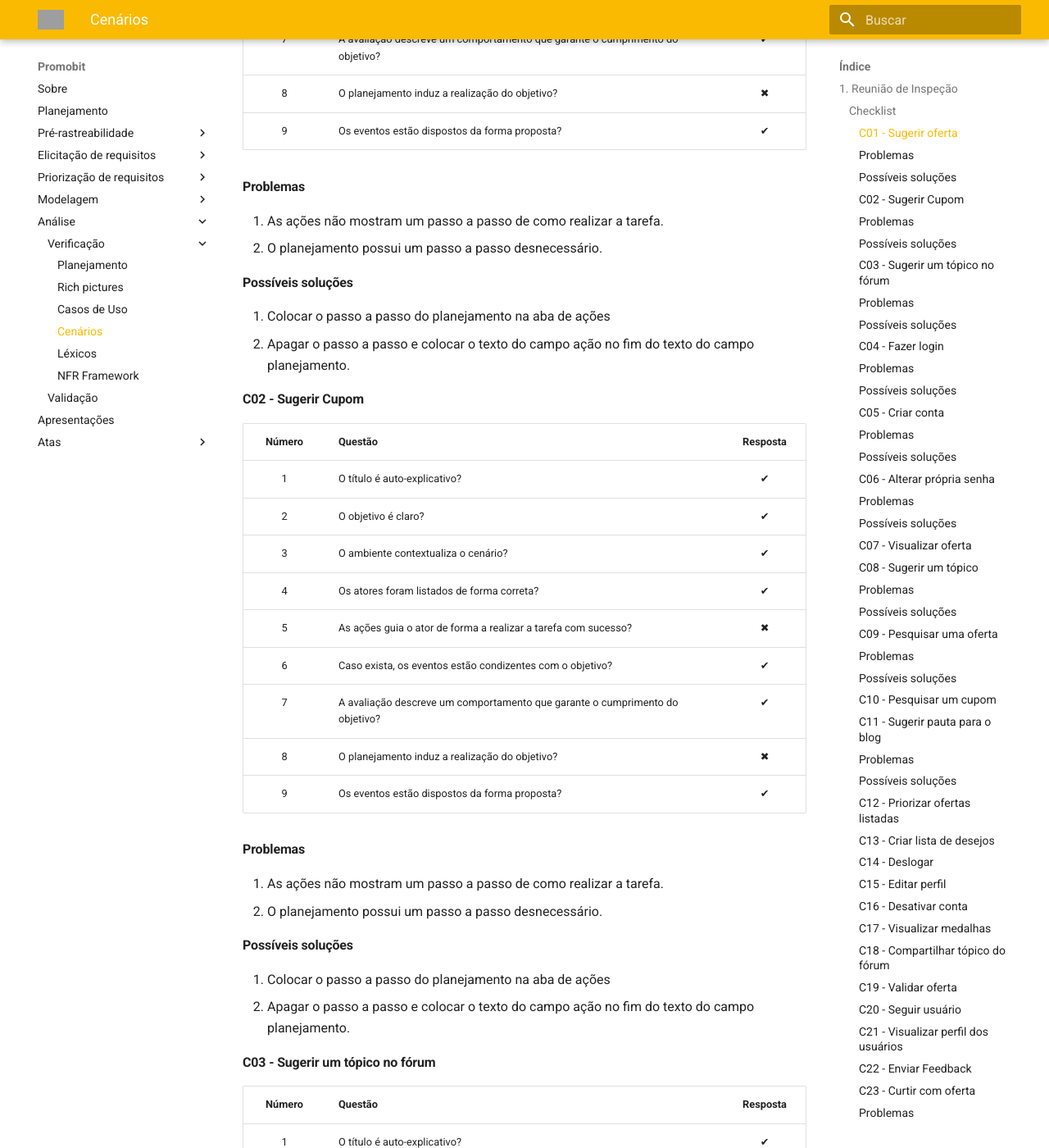
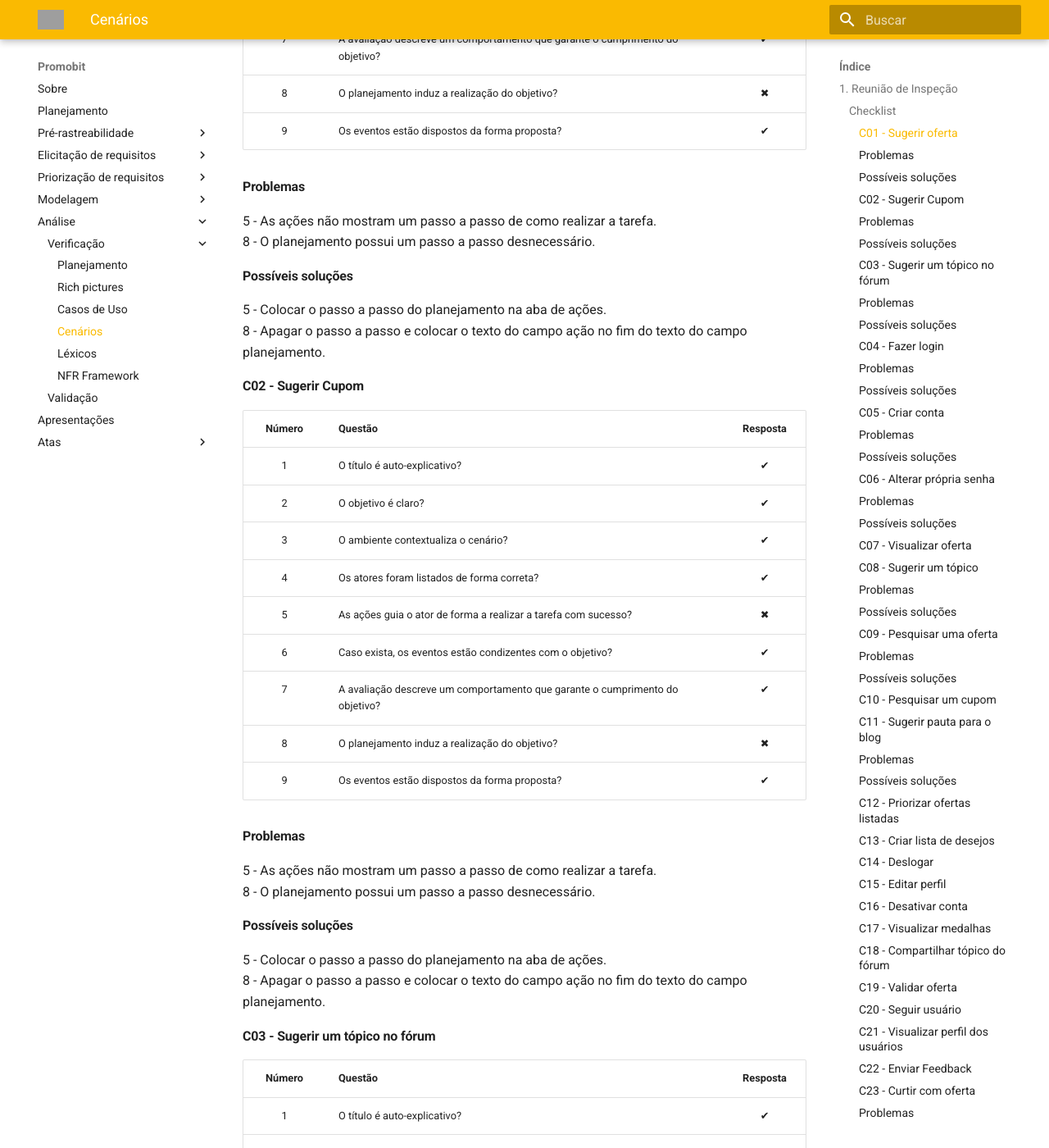
Before and after one commit to Joao-Pedro-Moura/2020.1-Promobit, an MkDocs documentation site: the page built from docs/analise/verificacao/cenario.md, in a window 1280 px wide and 1400 px high, scrolled down 611 px. Shown: the whole window at 82% size. Built offline with MkDocs 1.6.1 and Material for MkDocs 9.7.7, drawn with Linux system fonts in a browser that asks for light colours; old or Windows-style settings are respelled for this version of MkDocs; some of the changed text lies outside the part shown; grey boxes are pictures that could not be loaded.

```diff
--- a/docs/analise/verificacao/cenario.md
+++ b/docs/analise/verificacao/cenario.md
@@ -20,13 +20,13 @@
 
 #### Problemas
 
-5. As ações não mostram um passo a passo de como realizar a tarefa.
-8. O planejamento possui um passo a passo desnecessário.
+5 - As ações não mostram um passo a passo de como realizar a tarefa. <br />
+8 - O planejamento possui um passo a passo desnecessário.
 
 #### Possíveis soluções
 
-5. Colocar o passo a passo do planejamento na aba de ações
-8. Apagar o passo a passo e colocar o texto do campo ação no fim do texto do campo planejamento.
+5 - Colocar o passo a passo do planejamento na aba de ações. <br />
+8 - Apagar o passo a passo e colocar o texto do campo ação no fim do texto do campo planejamento.
 
 #### C02 - Sugerir Cupom
 
@@ -44,13 +44,13 @@
 
 #### Problemas
 
-5. As ações não mostram um passo a passo de como realizar a tarefa.
-8. O planejamento possui um passo a passo desnecessário.
+5 - As ações não mostram um passo a passo de como realizar a tarefa. <br />
+8 - O planejamento possui um passo a passo desnecessário.
 
 #### Possíveis soluções
 
-5. Colocar o passo a passo do planejamento na aba de ações
-8. Apagar o passo a passo e colocar o texto do campo ação no fim do texto do campo planejamento.
+5 - Colocar o passo a passo do planejamento na aba de ações. <br />
+8 - Apagar o passo a passo e colocar o texto do campo ação no fim do texto do campo planejamento.
 
 #### C03 - Sugerir um tópico no fórum
 
@@ -68,13 +68,13 @@
 
 #### Problemas
 
-5. As ações não mostram um passo a passo de como realizar a tarefa.
-8. O planejamento possui um passo a passo desnecessário.
+5 - As ações não mostram um passo a passo de como realizar a tarefa. <br />
+8 - O planejamento possui um passo a passo desnecessário.
 
 #### Possíveis soluções
 
-5. Colocar o passo a passo do planejamento na aba de ações
-8. Apagar o passo a passo e colocar o texto do campo ação no fim do texto do campo planejamento.
+5 - Colocar o passo a passo do planejamento na aba de ações. <br />
+8 - Apagar o passo a passo e colocar o texto do campo ação no fim do texto do campo planejamento.
 
 #### C04 - Fazer login
 
@@ -92,13 +92,13 @@
 
 #### Problemas
 
-5. As ações não mostram um passo a passo de como realizar a tarefa.
-8. O planejamento possui um passo a passo desnecessário.
+5 - As ações não mostram um passo a passo de como realizar a tarefa. <br />
+8 - O planejamento possui um passo a passo desnecessário.
 
 #### Possíveis soluções
 
-5. Inverter os campos de ação e planejamento
-8. Inverter os campos de ação e planejamento
+5 - Inverter os campos de ação e planejamento. <br />
+8 - Inverter os campos de ação e planejamento.
 
 #### C05 - Criar conta
 
@@ -116,15 +116,15 @@
 
 #### Problemas
 
-5. As ações não mostram um passo a passo de como realizar a tarefa.
-8. O planejamento possui um passo a passo desnecessário.
-9. Os eventos estão dispostos na tabela de uma outra forma.
+5 - As ações não mostram um passo a passo de como realizar a tarefa. <br />
+8 - O planejamento possui um passo a passo desnecessário. <br />
+9 - Os eventos estão dispostos na tabela de uma outra forma.
 
 #### Possíveis soluções
 
-5. Inverter os campos de ação e planejamento
-8. Inverter os campos de ação e planejamento
-9. Colocar os eventos na forma descrita pela tabela utilizada como molde.
+5 - Inverter os campos de ação e planejamento. <br />
+8 - Inverter os campos de ação e planejamento. <br />
+9 - Colocar os eventos na forma descrita pela tabela utilizada como molde.
 
 #### C06 - Alterar própria senha
 
@@ -142,13 +142,13 @@
 
 #### Problemas
 
-5. As ações não mostram um passo a passo de como realizar a tarefa.
-9. Os eventos estão dispostos na tabela de uma outra forma.
+5 - As ações não mostram um passo a passo de como realizar a tarefa. <br />
+9 - Os eventos estão dispostos na tabela de uma outra forma.
 
 #### Possíveis soluções
 
-5. Documentar o passo a passo de como é feita a alteração de senha.
-9. Colocar os eventos na forma descrita pela tabela utilizada como molde.
+5 - Documentar o passo a passo de como é feita a alteração de senha. <br />
+9 - Colocar os eventos na forma descrita pela tabela utilizada como molde.
 
 #### C07 - Visualizar oferta
 
@@ -180,13 +180,13 @@
 
 #### Problemas
 
-5. As ações não mostram um passo a passo de como realizar a tarefa.
-8. O planejamento possui um passo a passo desnecessário.
+5 - As ações não mostram um passo a passo de como realizar a tarefa. <br />
+8 - O planejamento possui um passo a passo desnecessário.
 
 #### Possíveis soluções
 
-5. Colocar o passo a passo do planejamento na aba de ações
-8. Apagar o passo a passo e colocar o texto do campo ação no fim do texto do campo planejamento.
+5 - Colocar o passo a passo do planejamento na aba de ações. <br />
+8 - Apagar o passo a passo e colocar o texto do campo ação no fim do texto do campo planejamento.
 
 #### C09 - Pesquisar uma oferta
 
@@ -204,13 +204,13 @@
 
 #### Problemas
 
-5. As ações não mostram um passo a passo de como realizar a tarefa.
-8. O planejamento possui um passo a passo desnecessário.
+5 - As ações não mostram um passo a passo de como realizar a tarefa. <br />
+8 - O planejamento possui um passo a passo desnecessário.
 
 #### Possíveis soluções
 
-5. Colocar o passo a passo do planejamento na aba de ações
-8. Apagar o passo a passo e colocar o texto do campo ação no fim do texto do campo planejamento.
+5 - Colocar o passo a passo do planejamento na aba de ações. <br />
+8 - Apagar o passo a passo e colocar o texto do campo ação no fim do texto do campo planejamento.
 
 #### C10 - Pesquisar um cupom
 
@@ -242,13 +242,13 @@
 
 #### Problemas
 
-5. As ações não mostram um passo a passo de como realizar a tarefa.
-8. O planejamento possui um passo a passo desnecessário.
+5 - As ações não mostram um passo a passo de como realizar a tarefa. <br />
+8 - O planejamento possui um passo a passo desnecessário.
 
 #### Possíveis soluções
 
-5. Colocar o passo a passo do planejamento na aba de ações
-8. Apagar o passo a passo e colocar o texto do campo ação no fim do texto do campo planejamento.
+5 - Colocar o passo a passo do planejamento na aba de ações. <br />
+8 - Apagar o passo a passo e colocar o texto do campo ação no fim do texto do campo planejamento.
 
 #### C12 - Priorizar ofertas listadas
 
@@ -421,11 +421,11 @@
 
 #### Problemas
 
-1. O título não tem sentido semântico.
+1 - O título não tem sentido semântico.
 
 #### Possíveis soluções
 
-1. Alterar o título para "Curtir uma oferta".
+1 - Alterar o título para "Curtir uma oferta".
 
 #### C24 - Validar cupom
 
@@ -457,11 +457,11 @@
 
 #### Problemas
 
-7. A avaliação não descreve um comportamento que garante o comprimento do objetivo dessa tarefa.
+7 - A avaliação não descreve um comportamento que garante o comprimento do objetivo dessa tarefa.
 
 #### Possíveis soluções
 
-7. Análisar o cenário de forma a alcançar uma avaliação que descreva corretamente o comportamento que garante o cumprimento do objetivo dessa tarefa.
+7 - Análisar o cenário de forma a alcançar uma avaliação que descreva corretamente o comportamento que garante o cumprimento do objetivo dessa tarefa.
 
 #### C26 - Visualizar notificações
 
```
Also changed, not shown: other parts of docs/analise/verificacao/cenario.md (+1 -1 lines), docs/analise/verificacao.md (+24 -24 lines), docs/analise/verificacao/lexico.md (+12 -12 lines), docs/analise/verificacao/nfr_framework.md (+2 -2 lines), docs/analise/verificacao/rich_picture.md (+8 -8 lines).
